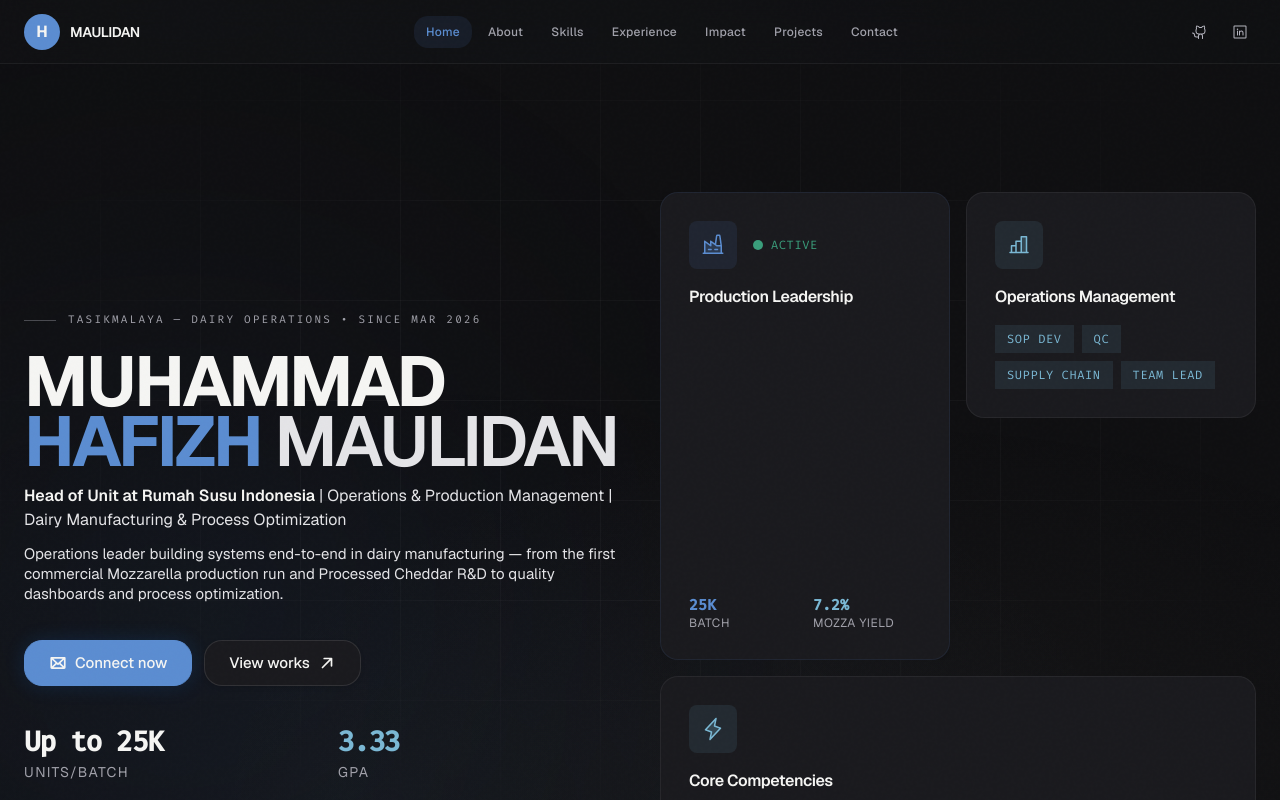
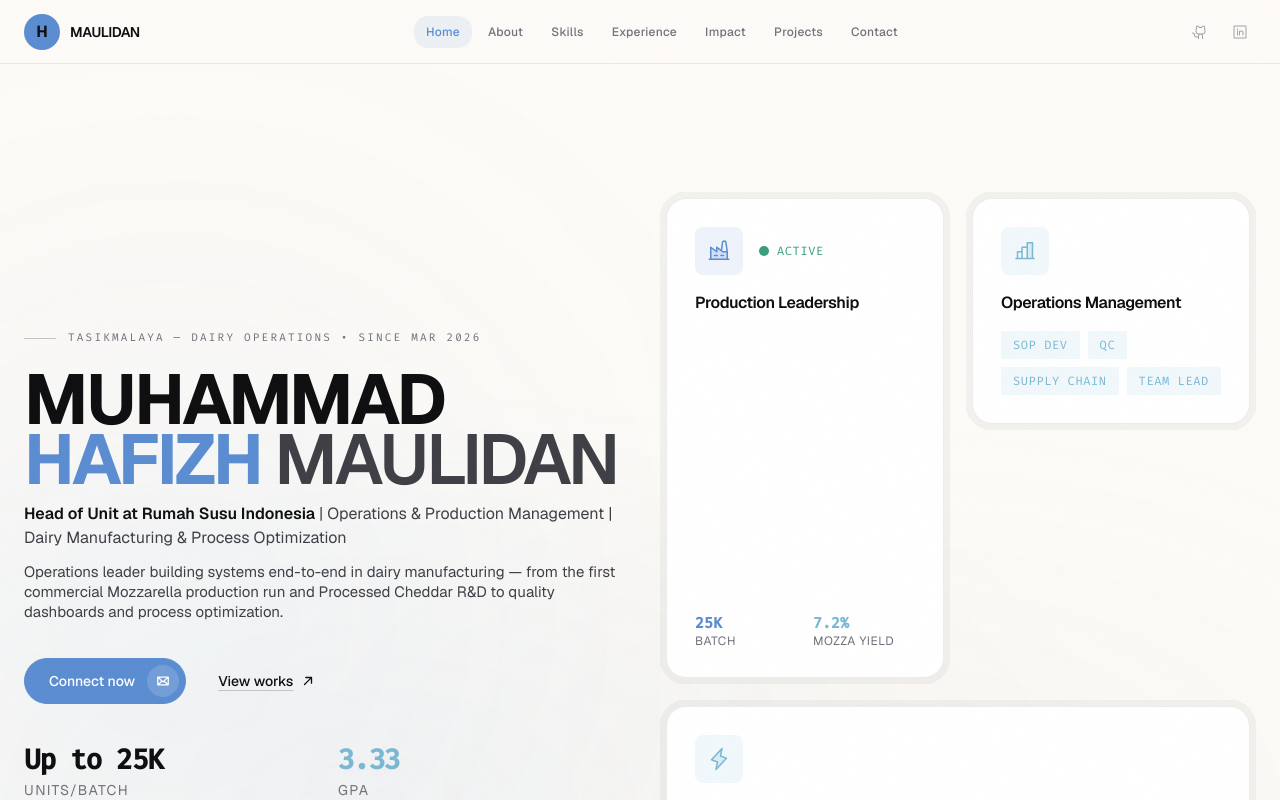
Before and after one commit to hafizhmaulidan15/my-portfolio, a React (Vite) app: page / in a window 1280 px wide. Shown: the top 800 px of the page. Built offline with nearby package versions, Linux system fonts and the light colour scheme; a web font is replaced by a local one.

Commit message:
redesign: high-end dairy light editorial — warm cream #FDFBF7, Satoshi/Geist only, Double-Bezel, button-in-button, border-border light

```diff
--- a/src/components/Contact.jsx
+++ b/src/components/Contact.jsx
@@ -73,7 +73,7 @@
         if (errors[field]) setErrors(e => ({ ...e, [field]: '' }));
     };
 
-    const inputClass = 'w-full bg-white/[0.04] border border-white/[0.08] rounded-xl px-4 py-3 text-foreground text-sm placeholder-text-tertiary outline-none transition-all duration-200 focus:border-primary/50 focus:bg-white/[0.06] focus:shadow-[0_0_0_3px_rgba(17,129,255,0.1)]';
+    const inputClass = 'w-full bg-black/[0.02] border border-border rounded-xl px-4 py-3 text-foreground text-sm placeholder-text-tertiary outline-none transition-all duration-200 focus:border-primary/50 focus:bg-white/[0.06] focus:shadow-[0_0_0_3px_rgba(17,129,255,0.1)]';
     const labelClass = 'text-sm text-text-secondary font-medium';
 
     return (
--- a/src/components/Footer.jsx
+++ b/src/components/Footer.jsx
@@ -4,7 +4,7 @@
     const currentYear = new Date().getFullYear();
 
     return (
-        <footer className="py-8 bg-background border-t border-white/[0.06] relative">
+        <footer className="py-8 bg-background border-t border-border relative">
             <div className="container mx-auto px-4 sm:px-6 max-w-[1400px] flex flex-col md:flex-row justify-between items-start md:items-center gap-4">
                 <div className="flex items-center gap-3">
                     <span className="w-8 h-8 rounded-sm bg-primary flex items-center justify-center text-xs font-bold text-foreground">
--- a/src/components/Hero.jsx
+++ b/src/components/Hero.jsx
@@ -45,20 +45,22 @@
                             </p>
                         </div>
 
-                        <div className="flex flex-wrap gap-3 pt-2 sm:pt-3">
+                        <div className="flex flex-wrap items-center gap-3 pt-2 sm:pt-3">
                             <Link
                                 to="/contact"
-                                className="px-5 py-3 sm:px-6 sm:py-3 bg-primary text-foreground text-sm sm:text-[15px] font-medium rounded-lg border border-primary flex items-center gap-2 transition-all duration-200 hover:bg-primary-hover hover:scale-[1.03] active:scale-[0.98] shadow-[0_0_20px_rgba(17,129,255,0.15)] hover:shadow-[0_0_30px_rgba(17,129,255,0.25)]"
+                                className="group inline-flex items-center gap-3 pl-6 pr-1.5 py-1.5 bg-primary text-white text-sm font-medium rounded-full border border-primary transition-all duration-700 ease-[cubic-bezier(0.32,0.72,0,1)] hover:bg-primary-hover active:scale-[0.98]"
                             >
-                                <Envelope size={18} weight="bold" />
-                                Connect now
+                                <span>Connect now</span>
+                                <span className="w-8 h-8 rounded-full bg-white/15 flex items-center justify-center group-hover:translate-x-0.5 group-hover:-translate-y-0.5 group-hover:scale-105 transition-transform duration-500">
+                                    <Envelope size={14} weight="bold" />
+                                </span>
                             </Link>
                             <Link
                                 to="/projects"
-                                className="px-5 py-3 sm:px-6 sm:py-3 bg-surface border border-border text-foreground text-sm sm:text-[15px] font-medium rounded-lg flex items-center gap-2 transition-all duration-200 hover:bg-surface-hover hover:border-border-light hover:scale-[1.03] active:scale-[0.98] shadow-floating"
+                                className="px-5 py-3 bg-transparent text-foreground text-sm font-medium flex items-center gap-2 underline decoration-foreground/20 underline-offset-4 hover:decoration-foreground transition-all duration-200"
                             >
                                 View works
-                                <ArrowUpRight size={18} weight="bold" className="group-hover:translate-x-0.5 group-hover:-translate-y-0.5 transition-transform" />
+                                <ArrowUpRight size={14} weight="bold" />
                             </Link>
                         </div>
 
@@ -89,7 +91,8 @@
 
                     <div className="lg:col-span-6 grid grid-cols-2 auto-rows-fr gap-3 sm:gap-4 md:gap-4 justify-items-stretch animate-slide-in-right" style={{gridAutoFlow:'dense'}}>
                         <Link to="/experience" className="group block w-full col-span-2 sm:col-span-1 sm:row-span-2 overflow-hidden">
-                            <GlassPanel variant="elevated" className="h-full flex flex-col gap-2 sm:gap-3 md:gap-4 p-4 sm:p-5 md:p-6 lg:p-7 border border-primary/10 group-hover:border-primary/20 transition-colors overflow-hidden">
+                            <div className="p-1.5 bg-black/[0.04] ring-1 ring-black/5 rounded-[1.75rem] h-full">
+                            <GlassPanel variant="plain" className="h-full flex flex-col gap-2 sm:gap-3 md:gap-4 p-4 sm:p-5 md:p-6 lg:p-7 rounded-[1.25rem] shadow-[inset_0_1px_1px_rgba(255,255,255,0.8)] overflow-hidden">
                                 <div className="flex items-center gap-2 sm:gap-3 md:gap-4">
                                     <div className="p-2 sm:p-2.5 md:p-3 bg-primary/10 rounded-sm text-primary">
                                         <Factory size={20} weight="duotone" className="sm:w-[22px] sm:h-[22px] md:w-[24px] md:h-[24px]" />
@@ -111,10 +114,12 @@
                                     </div>
                                 </div>
                             </GlassPanel>
+                            </div>
                         </Link>
 
                         <Link to="/skills" className="group block w-full overflow-hidden">
-                            <GlassPanel variant="overlap" className="h-full flex flex-col gap-2 sm:gap-3 md:gap-4 p-4 sm:p-5 md:p-6 lg:p-7 overflow-hidden group-hover:scale-[1.005] transition-transform duration-700">
+                            <div className="p-1.5 bg-black/[0.04] ring-1 ring-black/5 rounded-[1.75rem] h-full">
+                            <GlassPanel variant="plain" className="h-full flex flex-col gap-2 sm:gap-3 md:gap-4 p-4 sm:p-5 md:p-6 lg:p-7 rounded-[1.25rem] overflow-hidden">
                                 <div className="p-2 sm:p-2.5 md:p-3 bg-accent-blue/10 rounded-sm text-accent-blue w-fit">
                                     <ChartBar size={20} weight="duotone" className="sm:w-[22px] sm:h-[22px] md:w-[24px] md:h-[24px]" />
                                 </div>
@@ -127,10 +132,12 @@
                                     ))}
                                 </div>
                             </GlassPanel>
+                            </div>
                         </Link>
 
                         <Link to="/certifications" className="group block w-full col-span-2 overflow-hidden">
-                            <GlassPanel variant="borderless" className="flex flex-col gap-2 sm:gap-3 md:gap-4 p-4 sm:p-5 md:p-6 lg:p-7 overflow-hidden">
+                            <div className="p-1.5 bg-black/[0.04] ring-1 ring-black/5 rounded-[1.75rem] h-full">
+                            <GlassPanel variant="plain" className="flex flex-col gap-2 sm:gap-3 md:gap-4 p-4 sm:p-5 md:p-6 lg:p-7 rounded-[1.25rem] overflow-hidden">
                                 <div className="p-2 sm:p-2.5 md:p-3 bg-accent-blue/10 rounded-sm text-accent-blue w-fit">
                                     <Lightning size={20} weight="duotone" className="sm:w-[22px] sm:h-[22px] md:w-[24px] md:h-[24px]" />
                                 </div>
@@ -143,6 +150,7 @@
                                     ))}
                                 </div>
                             </GlassPanel>
+                            </div>
                         </Link>
                     </div>
 
--- a/src/components/Navbar.jsx
+++ b/src/components/Navbar.jsx
@@ -20,7 +20,7 @@
     return (
         <>
             {/* Desktop Top Navbar */}
-            <header className="hidden lg:flex fixed top-0 left-0 right-0 z-50 h-16 bg-background/80 backdrop-blur-md border-b border-white/[0.06] items-center px-6">
+            <header className="hidden lg:flex fixed top-0 left-0 right-0 z-50 h-16 bg-background/80 backdrop-blur-md border-b border-border items-center px-6">
                 <div className="max-w-[1400px] mx-auto w-full flex items-center justify-between">
                     {/* Logo */}
                     <Link to="/" className="flex items-center gap-2.5 group shrink-0">
@@ -78,7 +78,7 @@
             </header>
 
             {/* Mobile Top Bar */}
-            <header className="lg:hidden fixed top-0 left-0 right-0 z-50 bg-background/80 backdrop-blur-md border-b border-white/[0.06]">
+            <header className="lg:hidden fixed top-0 left-0 right-0 z-50 bg-background/80 backdrop-blur-md border-b border-border">
                 <div className="flex items-center justify-between px-4 h-14">
                     <Link to="/" className="flex items-center gap-2">
                         <span className="w-8 h-8 rounded-lg bg-primary flex items-center justify-center text-foreground font-bold text-sm">
@@ -103,7 +103,7 @@
                 onClick={() => setIsMobileMenuOpen(false)}
             />
             <div
-                className={`lg:hidden fixed top-14 left-0 right-0 z-40 bg-background/95 backdrop-blur-md border-b border-white/[0.06] transition-all duration-300 ${isMobileMenuOpen ? 'opacity-100 translate-y-0 pointer-events-auto' : 'opacity-0 -translate-y-4 pointer-events-none'}`}
+                className={`lg:hidden fixed top-14 left-0 right-0 z-40 bg-background/95 backdrop-blur-md border-b border-border transition-all duration-300 ${isMobileMenuOpen ? 'opacity-100 translate-y-0 pointer-events-auto' : 'opacity-0 -translate-y-4 pointer-events-none'}`}
             >
                 <nav className="px-4 py-4 space-y-1">
                     {navLinks.map((link) => {
--- a/src/components/ProductionImpact.jsx
+++ b/src/components/ProductionImpact.jsx
@@ -49,7 +49,7 @@
 
 function SkeletonBar({ className, style }) {
   return (
-    <div className={`relative overflow-hidden rounded-sm bg-white/[0.04] ${className}`} style={style}>
+    <div className={`relative overflow-hidden rounded-sm bg-black/[0.02] ${className}`} style={style}>
       <div className="absolute inset-0 animate-shimmer bg-[length:200%_100%] bg-gradient-to-r from-transparent via-white/[0.07] to-transparent" />
     </div>
   );
--- a/src/components/Projects.jsx
+++ b/src/components/Projects.jsx
@@ -15,13 +15,13 @@
 
 const colors = {
     0: { border: 'border-primary/20', text: 'text-primary', bg: 'bg-primary/10' },
-    13: { border: 'border-white/[0.08]', text: 'text-text-secondary', bg: 'bg-white/[0.04]' },
+    13: { border: 'border-border', text: 'text-text-secondary', bg: 'bg-black/[0.02]' },
     14: { border: 'border-primary/15', text: 'text-primary', bg: 'bg-primary/10' },
-    15: { border: 'border-white/[0.08]', text: 'text-text-secondary', bg: 'bg-white/[0.04]' },
-    16: { border: 'border-white/[0.08]', text: 'text-text-secondary', bg: 'bg-white/[0.04]' },
-    17: { border: 'border-white/[0.08]', text: 'text-text-secondary', bg: 'bg-white/[0.04]' },
-    18: { border: 'border-white/[0.08]', text: 'text-text-secondary', bg: 'bg-white/[0.04]' },
-    19: { border: 'border-white/[0.08]', text: 'text-text-secondary', bg: 'bg-white/[0.04]' },
+    15: { border: 'border-border', text: 'text-text-secondary', bg: 'bg-black/[0.02]' },
+    16: { border: 'border-border', text: 'text-text-secondary', bg: 'bg-black/[0.02]' },
+    17: { border: 'border-border', text: 'text-text-secondary', bg: 'bg-black/[0.02]' },
+    18: { border: 'border-border', text: 'text-text-secondary', bg: 'bg-black/[0.02]' },
+    19: { border: 'border-border', text: 'text-text-secondary', bg: 'bg-black/[0.02]' },
 };
 
 const Projects = () => {
@@ -216,11 +216,11 @@
                         const span = spanMap[project.id] || '';
                         return (
                             <div key={project.id}
-                                className={`project-card group bg-surface border ${c.border} p-6 md:p-7 rounded-lg overflow-hidden flex flex-col transition-all duration-300 hover:-translate-y-1 hover:border-white/[0.12] hover:shadow-[0_8px_32px_rgba(0,0,0,0.24)] ${span}`}>
+                                className={`project-card group bg-surface border ${c.border} p-6 md:p-7 rounded-lg overflow-hidden flex flex-col transition-all duration-300 hover:-translate-y-1 hover:border-border hover:shadow-[0_8px_32px_rgba(0,0,0,0.24)] ${span}`}>
 
                                 <div className="relative flex flex-col h-full">
                                     <div className="flex items-start justify-between mb-5">
-                                        <div className={`w-11 h-11 rounded-lg bg-white/[0.04] flex items-center justify-center border border-white/[0.06] ${c.text} group-hover:scale-105 transition-transform duration-700`}>
+                                        <div className={`w-11 h-11 rounded-lg bg-black/[0.02] flex items-center justify-center border border-border ${c.text} group-hover:scale-105 transition-transform duration-700`}>
                                             {project.icon}
                                         </div>
                                         <span className={`px-2.5 py-1 rounded-full text-[10px] font-semibold uppercase tracking-widest ${c.bg} ${c.text} border ${c.border}`}>
@@ -249,7 +249,7 @@
                                     )}
 
                                     {project.stats.length > 0 && (
-                                        <div className="flex gap-6 mb-4 py-3 border-t border-white/[0.06] mt-auto">
+                                        <div className="flex gap-6 mb-4 py-3 border-t border-border mt-auto">
                                             {project.stats.map((s, i) => (
                                                 <div key={i}>
                                                     <p className="text-[13px] font-bold font-mono tabular-nums text-foreground">{s.value}</p>
@@ -263,14 +263,14 @@
                                         <div className="flex flex-wrap gap-2">
                                             {project.skills.map(s => (
                                                 <span key={s}
-                                                    className="px-3 py-1.5 text-xs font-mono text-text-tertiary bg-white/[0.03] rounded-lg border border-white/[0.06] hover:border-white/[0.15] transition-colors">
+                                                    className="px-3 py-1.5 text-xs font-mono text-text-tertiary bg-black/[0.02] rounded-lg border border-border hover:border-white/[0.15] transition-colors">
                                                     {s}
                                                 </span>
                                             ))}
                                         </div>
                                         {project.source && (
                                             <a href={project.source} target="_blank" rel="noopener noreferrer"
-                                                className="flex items-center gap-1.5 px-3 py-1.5 text-xs text-text-tertiary hover:text-primary border border-white/[0.08] hover:border-primary/40 rounded-lg transition-colors flex-shrink-0">
+                                                className="flex items-center gap-1.5 px-3 py-1.5 text-xs text-text-tertiary hover:text-primary border border-border hover:border-primary/40 rounded-lg transition-colors flex-shrink-0">
                                                 <Code size={14} /> Source
                                             </a>
                                         )}
--- a/src/components/ui/GlassPanel.jsx
+++ b/src/components/ui/GlassPanel.jsx
@@ -4,22 +4,22 @@
   const isInteractive = !noHover || props.onClick || props.to || props.href;
   const variants = {
     // true glass — only for featured/hero
-    elevated: "bg-surface text-foreground p-6 rounded-lg shadow-lifted border border-white/[0.06] backdrop-blur-[6px] hover:border-primary/20",
+    elevated: "bg-surface text-foreground p-6 rounded-lg shadow-lifted border border-border backdrop-blur-[6px] hover:border-primary/20",
     // plain — default, no blur, no lift
-    plain: "bg-surface text-foreground p-6 rounded-lg border border-white/[0.06]",
+    plain: "bg-surface text-foreground p-6 rounded-lg border border-border",
     // legacy aliases -> plain (keeps old calls working but without slop)
-    primary: "bg-surface text-foreground p-6 rounded-lg border border-white/[0.06]",
-    secondary: "bg-background text-foreground p-4 rounded-md border border-white/[0.06]",
+    primary: "bg-surface text-foreground p-6 rounded-lg border border-border",
+    secondary: "bg-background text-foreground p-4 rounded-md border border-border",
     minimal: "bg-transparent text-foreground p-4",
-    borderless: "bg-surface text-foreground p-6 rounded-lg border border-white/[0.06]",
-    overlap: "bg-surface text-foreground p-6 rounded-lg border border-white/[0.06]",
+    borderless: "bg-surface text-foreground p-6 rounded-lg border border-border",
+    overlap: "bg-surface text-foreground p-6 rounded-lg border border-border",
   };
 
   return (
     <div
       className={cn(
         "relative group transition-colors duration-200",
-        isInteractive ? "hover:border-white/[0.10] cursor-pointer focus-visible:outline-none focus-visible:ring-2 focus-visible:ring-primary focus-visible:ring-offset-2 focus-visible:ring-offset-background" : "",
+        isInteractive ? "hover:border-border cursor-pointer focus-visible:outline-none focus-visible:ring-2 focus-visible:ring-primary focus-visible:ring-offset-2 focus-visible:ring-offset-background" : "",
         variants[variant] || variants.plain,
         overflowVisible ? "overflow-visible" : "overflow-hidden",
         className
--- a/src/index.css
+++ b/src/index.css
@@ -12,8 +12,8 @@
   }
 
   body {
-    background-color: #0F0F11;
-    color: #F5F5F3;
+    background-color: #FDFBF7;
+    color: #0F0F11;
     -webkit-font-smoothing: antialiased;
     -moz-osx-font-smoothing: grayscale;
     font-family: 'Geist', system-ui, -apple-system, BlinkMacSystemFont, 'Segoe UI', sans-serif;
@@ -27,7 +27,12 @@
 
   h1, h2, h3 {
     font-family: 'Satoshi', 'Geist', sans-serif;
-    letter-spacing: -0.03em;
+    letter-spacing: -0.04em;
+  }
+
+  /* Editorial Luxury grain — paper feel */
+  body::before {
+    opacity: 0.03 !important;
   }
 
   body::before {
--- a/tailwind.config.js
+++ b/tailwind.config.js
@@ -7,15 +7,15 @@
   theme: {
     extend: {
       colors: {
-        background: '#0F0F11',
-        surface: '#1A1A1E',
-        'surface-hover': '#27272A',
-        foreground: '#F5F5F3',
-        'text-secondary': '#E4E4E7',
-        'text-tertiary': '#A1A1AA',
-        'text-muted': '#B5B5BF',
-        'border-light': 'rgba(255, 255, 255, 0.25)',
-        'border': 'rgba(255, 255, 255, 0.1)',
+        background: '#FDFBF7',
+        surface: '#FFFFFF',
+        'surface-hover': '#F5F5F0',
+        foreground: '#0F0F11',
+        'text-secondary': '#3F3F46',
+        'text-tertiary': '#71717B',
+        'text-muted': '#A1A1AA',
+        'border-light': 'rgba(15,15,17,0.12)',
+        'border': 'rgba(15,15,17,0.08)',
         'tory-blue': {
           50: '#edf8ff',
           100: '#d7eeff',
```
